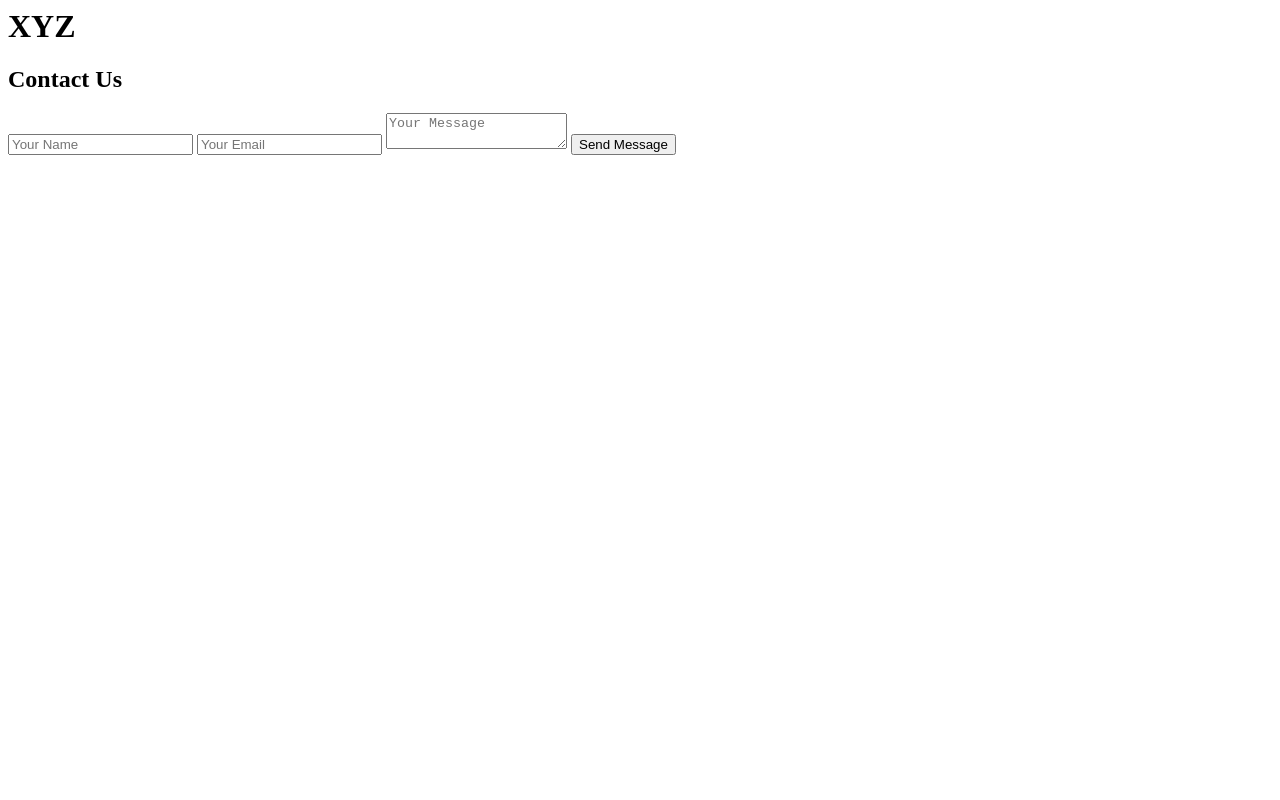
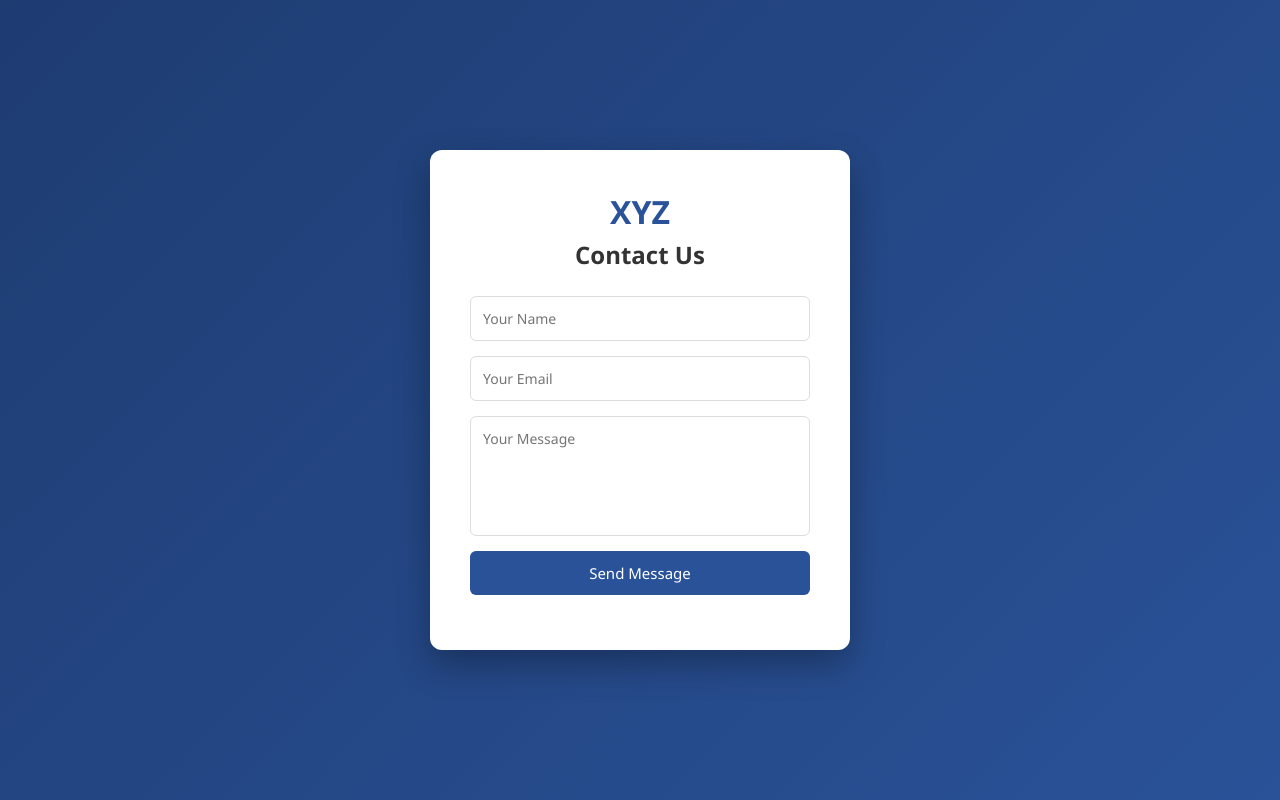
Before and after one commit to d12ksh/cse250-project1, a plain HTML site: page frontend/index.html in a window 1280 px wide. Drawn offline with Linux system fonts and the light colour scheme.

Commit message:
More UI changes

```diff
--- a/frontend/index.html
+++ b/frontend/index.html
@@ -1,6 +1,9 @@
+<head> <link rel="stylesheet" href="style.css">
+    <title>XYZ Company - Contact Us</title>
+
+</head>
 <body>
 
-<div class="container">
 <div class="card">
     <h1 class="company">XYZ</h1>
     <h2>Contact Us</h2>
@@ -14,7 +17,6 @@
 
     <p id="responseMessage"></p>
 </div>
-</div>
 
 <script src="script.js"></script>
 </body>
--- a/frontend/style.css
+++ b/frontend/style.css
@@ -2,16 +2,12 @@
     box-sizing: border-box;
     margin: 0;
     padding: 0;
-    font-family: Arial, sans-serif;
+    font-family: 'Segoe UI', Tahoma, Geneva, Verdana, sans-serif;
 }
 
 body {
     height: 100vh;
-    background: linear-gradient(135deg, #667eea, #764ba2);
-}
-
-.container {
-    height: 100%;
+    background: linear-gradient(135deg, #1e3c72, #2a5298);
     display: flex;
     align-items: center;
     justify-content: center;
@@ -19,54 +15,64 @@ body {
 
 .card {
     background: white;
-    padding: 30px;
+    padding: 40px;
     width: 100%;
-    max-width: 400px;
-    border-radius: 8px;
-    box-shadow: 0 10px 25px rgba(0, 0, 0, 0.2);
+    max-width: 420px;
+    border-radius: 12px;
+    box-shadow: 0 15px 35px rgba(0, 0, 0, 0.3);
 }
 
 .company {
     text-align: center;
-    color: #667eea;
+    font-size: 32px;
+    color: #2a5298;
     margin-bottom: 5px;
 }
 
 h2 {
     text-align: center;
-    margin-bottom: 20px;
+    margin-bottom: 25px;
     color: #333;
 }
 
 input, textarea {
     width: 100%;
-    margin-bottom: 12px;
-    padding: 10px;
-    border: 1px solid #ccc;
-    border-radius: 4px;
+    padding: 12px;
+    margin-bottom: 15px;
+    border: 1px solid #ddd;
+    border-radius: 6px;
+    font-size: 14px;
+    transition: 0.3s;
+}
+
+input:focus, textarea:focus {
+    border-color: #2a5298;
+    outline: none;
 }
 
 textarea {
     resize: none;
-    height: 100px;
+    height: 120px;
 }
 
 button {
     width: 100%;
-    padding: 10px;
-    background-color: #667eea;
+    padding: 12px;
+    background-color: #2a5298;
     color: white;
     border: none;
-    border-radius: 4px;
+    border-radius: 6px;
+    font-size: 15px;
     cursor: pointer;
+    transition: 0.3s;
 }
 
 button:hover {
-    background-color: #5a67d8;
+    background-color: #1e3c72;
 }
 
 #responseMessage {
+    margin-top: 15px;
     text-align: center;
-    margin-top: 10px;
-    color: green;
+    font-weight: bold;
 }
```
Lines whose indentation alone changed are shown as unchanged.
